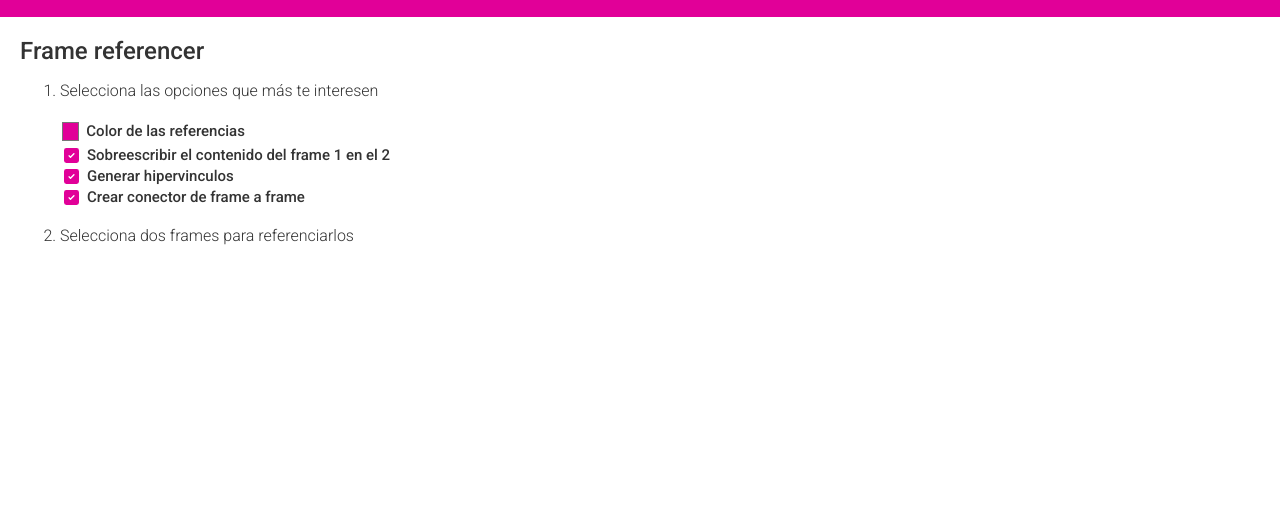
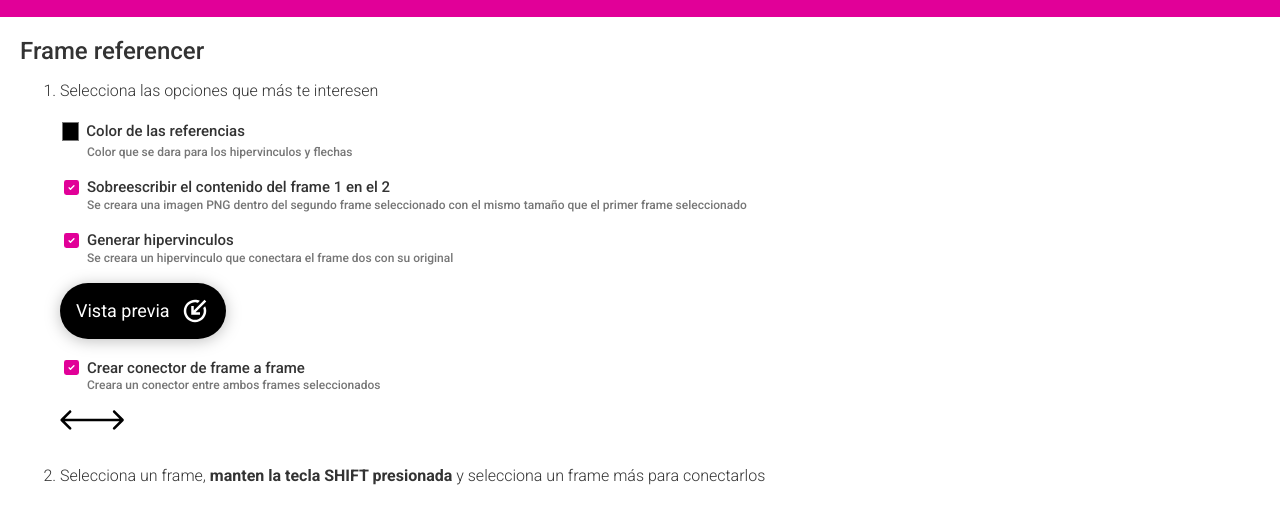
Before and after one commit to SaulHernandezL/file-recharger, a website: page ui.html in a window 1280 px wide. Shown: the part 45-568 px from the top of the page. Drawn offline with Linux system fonts and the light colour scheme.

```diff
--- a/ui.html
+++ b/ui.html
@@ -165,8 +165,8 @@
 		-moz-appearance: none;
 		-webkit-appearance: none;
 		background: none;
-		border:0;
-    outline: none;
+		border: 0;
+		outline: none;
 		cursor: pointer;
 		height: 2em;
 		padding: 0;
@@ -217,6 +217,49 @@
 
 	.note {
 		font-size: 12px;
+	}
+
+	.ref-exmp {
+		display: flex;
+		flex-direction: row;
+		align-items: center;
+		gap: 10px;
+		width: fit-content;
+		background-color: #000000;
+		border-radius: 30px;
+		font-family: "Roboto", sans-serif;
+		font-weight: 400;
+		font-size: 18px;
+		padding: 13.25px 16px;
+		filter: drop-shadow(0px 2px 7.5px rgba(0, 0, 0, 0.25))
+			drop-shadow(0px -2px 7.5px rgba(255, 255, 255, 1));
+		transition-duration: 0.5s;
+	}
+
+	.ref-cont {
+		color: #ffffff;
+		mix-blend-mode: difference;
+	}
+
+	#ref-img {
+		width: 30px;
+		height: 30px;
+	}
+
+	#ejemplo {
+		display: flex;
+		flex-direction: row;
+		align-items: center;
+		gap: 20px;
+	}
+
+	#flecha {
+		transition-duration: 0.5s;
+	}
+	.subtext {
+		font-size: 12px;
+		color: #767676;
+		padding-left: 27px;
 	}
 </style>
 <body>
@@ -344,47 +387,119 @@
 			<br />
 			<div id="formOpciones">
 				<div class="cont-check">
-					<input type="color" id="opcion0" name="head" value="#E10098" />
+					<input type="color" id="opcion0" name="head" value="#000000" />
 					<label for="head">Color de las referencias</label>
 				</div>
+				<label class="subtext" for="head">Color que se dara para los hipervinculos y flechas</label>
+				<br />
 				<div class="cont-check">
 					<input type="checkbox" id="opcion1" name="local" value="1" checked />
 					<label for="opcion1"
 						>Sobreescribir el contenido del frame 1 en el 2</label
 					>
 				</div>
-				<div class="cont-check">
+				<label class="subtext" for="opcion1">Se creara una imagen PNG dentro del segundo frame seleccionado con el mismo tamaño que el primer frame seleccionado</label>
+				<br />
+				<div onclick="dispRef(2)" class="cont-check">
 					<input type="checkbox" id="opcion2" name="local" value="2" checked />
 					<label for="opcion2">Generar hipervinculos</label>
 				</div>
-				<div class="cont-check">
+				<label class="subtext" for="opcion2">Se creara un hipervinculo que conectara el frame dos con su original</label>
+				<br />
+				<div id="ejemplo2">
+					<div id="ref-exmp" class="ref-exmp">
+						<span id="ref-cont" class="ref-cont">Vista previa</span>
+						<svg
+							id="ref-img"
+							viewBox="0 0 60 60"
+							fill="none"
+							xmlns="http://www.w3.org/2000/svg"
+						>
+							<g style="mix-blend-mode: difference">
+								<mask
+									id="mask0_14_7"
+									style="mask-type: alpha"
+									maskUnits="userSpaceOnUse"
+									x="0"
+									y="0"
+									width="60"
+									height="60"
+								>
+									<rect
+										x="60"
+										y="60"
+										width="60"
+										height="60"
+										transform="rotate(180 60 60)"
+										fill="#D9D9D9"
+									/>
+								</mask>
+								<g mask="url(#mask0_14_7)">
+									<path
+										d="M30 52.5C26.9167 52.5 24.0104 51.9062 21.2812 50.7187C18.5521 49.5313 16.1667 47.9167 14.125 45.875C12.0833 43.8333 10.4688 41.4479 9.28125 38.7187C8.09375 35.9896 7.5 33.0833 7.5 30C7.5 26.9167 8.09375 24.0104 9.28125 21.2813C10.4687 18.5521 12.0833 16.1667 14.125 14.125C16.1667 12.0833 18.5521 10.4688 21.2812 9.28125C24.0104 8.09375 26.9167 7.5 30 7.5C31.7083 7.5 33.3542 7.6875 34.9375 8.0625C36.5208 8.4375 38.1042 8.97917 39.6875 9.6875L35.875 13.5C34.9167 13.1667 33.9479 12.9167 32.9687 12.75C31.9896 12.5833 31 12.5 30 12.5C25.1667 12.5 21.0417 14.2083 17.625 17.625C14.2083 21.0417 12.5 25.1667 12.5 30C12.5 34.8333 14.2083 38.9583 17.625 42.375C21.0417 45.7917 25.1667 47.5 30 47.5C34.8333 47.5 38.9583 45.7917 42.375 42.375C45.7917 38.9583 47.5 34.8333 47.5 30C47.5 29 47.4167 28.0104 47.25 27.0312C47.0833 26.0521 46.8333 25.0833 46.5 24.125L50.25 20.375C51 21.875 51.5625 23.4271 51.9375 25.0312C52.3125 26.6354 52.5 28.2917 52.5 30C52.5 33.0833 51.9062 35.9896 50.7187 38.7187C49.5312 41.4479 47.9167 43.8333 45.875 45.875C43.8333 47.9167 41.4479 49.5312 38.7187 50.7187C35.9896 51.9062 33.0833 52.5 30 52.5ZM27.5 20V29L49 7.5L52.5 11L31 32.5H40V37.5H22.5V20L27.5 20Z"
+										fill="white"
+									/>
+								</g>
+							</g>
+						</svg>
+					</div>
+				</div>
+				<br id="ref-space2" />
+				<div onclick="dispRef(3)" class="cont-check">
 					<input type="checkbox" id="opcion3" name="local" value="3" checked />
 					<label for="opcion3">Crear conector de frame a frame</label>
 				</div>
+				<label class="subtext" for="opcion3">Creara un conector entre ambos frames seleccionados</label>
+				<br />
+				<div id="ejemplo3">
+					<svg
+						width="64"
+						height="20"
+						viewBox="0 0 121 38"
+						fill="none"
+						xmlns="http://www.w3.org/2000/svg"
+					>
+						<path
+							id="flecha"
+							d="M1.23223 17.2322C0.255922 18.2085 0.255922 19.7915 1.23223 20.7678L17.1421 36.6777C18.1184 37.654 19.7014 37.654 20.6777 36.6777C21.654 35.7014 21.654 34.1184 20.6777 33.1421L6.53553 19L20.6777 4.85786C21.654 3.88155 21.654 2.29864 20.6777 1.32233C19.7014 0.34602 18.1184 0.34602 17.1421 1.32233L1.23223 17.2322ZM120.268 20.7678C121.244 19.7915 121.244 18.2085 120.268 17.2322L104.358 1.32233C103.382 0.34602 101.799 0.34602 100.822 1.32233C99.846 2.29864 99.846 3.88155 100.822 4.85786L114.964 19L100.822 33.1421C99.846 34.1184 99.846 35.7014 100.822 36.6777C101.799 37.654 103.382 37.654 104.358 36.6777L120.268 20.7678ZM3 21.5H23V16.5H3V21.5ZM23 21.5H56.5V16.5H23V21.5ZM56.5 21.5H93V16.5H56.5V21.5ZM93 21.5H118.5V16.5H93V21.5Z"
+							fill="#000000"
+						/>
+					</svg>
+				</div>
+				<br id="ref-space3" />
 			</div>
 			<br />
-			<li>Selecciona dos frames para referenciarlos</li>
+			<li>
+				Selecciona un frame, <b>manten la tecla SHIFT presionada</b> y
+				selecciona un frame más para conectarlos
+			</li>
 		</ol>
 	</div>
 	<script>
-    //* Acciónes al cambiar el valor de los inputs
+		//* Acciónes al cambiar el valor de los inputs
 		document.getElementById("formOpciones").onchange = () => {
 			let color = document.getElementById("opcion0").value; //*Obtenemos el valor del color elegido
 			let rgbColor = []; //* Creamos un array para guardar los valores RGB del color
-			rgbColor[0] = parseInt(color.substr(1, 2), 16); //* Convertimos el valor hexadecimal a decimal del rojo
-			rgbColor[1] = parseInt(color.substr(3, 2), 16); //* Convertimos el valor hexadecimal a decimal del verde
-			rgbColor[2] = parseInt(color.substr(5, 2), 16); //* Convertimos el valor hexadecimal a decimal del azul
+			rgbColor[0] = parseInt(color.slice(1, 3), 16); //* Convertimos el valor hexadecimal a decimal del rojo
+			rgbColor[1] = parseInt(color.slice(3, 5), 16); //* Convertimos el valor hexadecimal a decimal del verde
+			rgbColor[2] = parseInt(color.slice(5, 7), 16); //* Convertimos el valor hexadecimal a decimal del azul
 
 			let opcion1 = document.getElementById("opcion1").checked; //* Obtenemos el valor del checkbox 1
 			let opcion2 = document.getElementById("opcion2").checked; //* Obtenemos el valor del checkbox 2
 			let opcion3 = document.getElementById("opcion3").checked; //* Obtenemos el valor del checkbox 3
 
-      //* Evaluamos si almenos un checkbox esta seleccionado
+			document.getElementById("ref-exmp").style.backgroundColor =
+				"rgb(" + rgbColor[0] + "," + rgbColor[1] + "," + rgbColor[2] + ")"; //* Cambiamos el color del div de ejemplo
+
+			document.getElementById("flecha").style.fill =
+				"rgb(" + rgbColor[0] + "," + rgbColor[1] + "," + rgbColor[2] + ")"; //* Cambiamos el color del div de ejemplo
+
+			//* Evaluamos si almenos un checkbox esta seleccionado
 			if (opcion1 == false && opcion2 == false && opcion3 == false) {
 				alert("Selecciona al menos una opción"); //* Mostramos un mensaje de alerta al no seleccionar ninguna opción
 				document.getElementById("opcion1").checked = true; //* Seleccionamos el checkbox 1
 			} else {
-        //* Enviamos los valores al index.js
+				//* Enviamos los valores al index.js
 				parent.postMessage(
 					{
 						pluginMessage: {
@@ -399,5 +514,19 @@
 				);
 			}
 		};
+
+		function dispRef(num) {
+			let ref = document.getElementById("ejemplo"+num);
+			let refSpace = document.getElementById("ref-space"+num);
+			let opcion = document.getElementById("opcion"+num);
+
+			if (opcion.checked) {
+				ref.style.display = "flex";
+				refSpace.style.display = "block";
+			} else {
+				ref.style.display = "none";
+				refSpace.style.display = "none";
+			}
+		}
 	</script>
 </body>
```
Also changed, not shown: code.js (+11 -10 lines), code.ts (+13 -12 lines), 1 other file.
